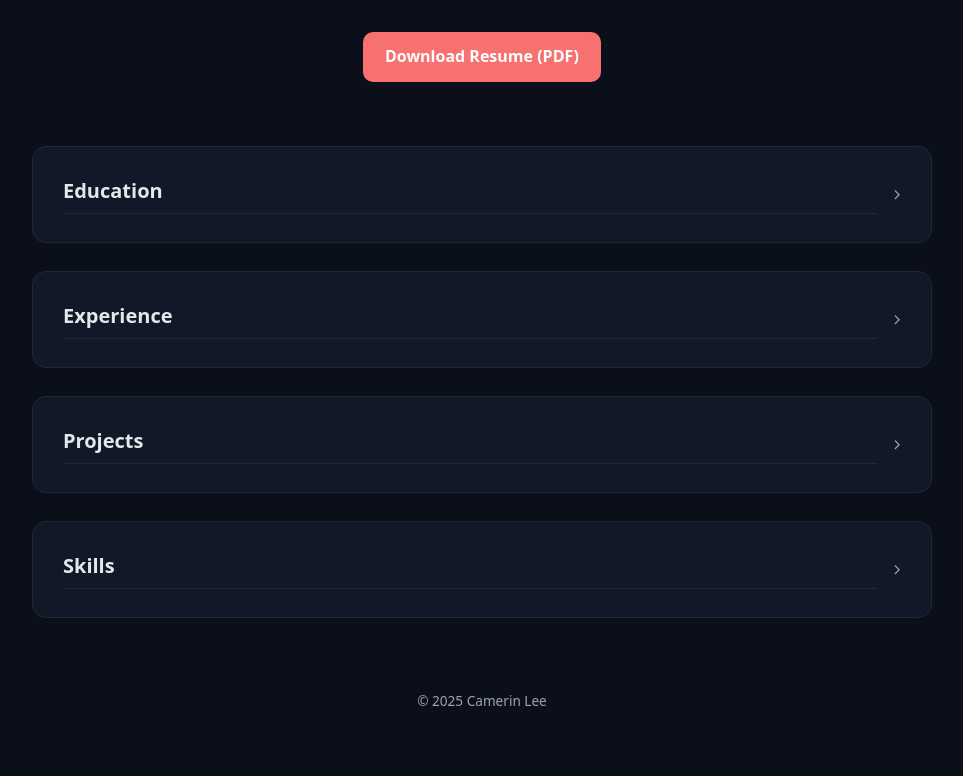
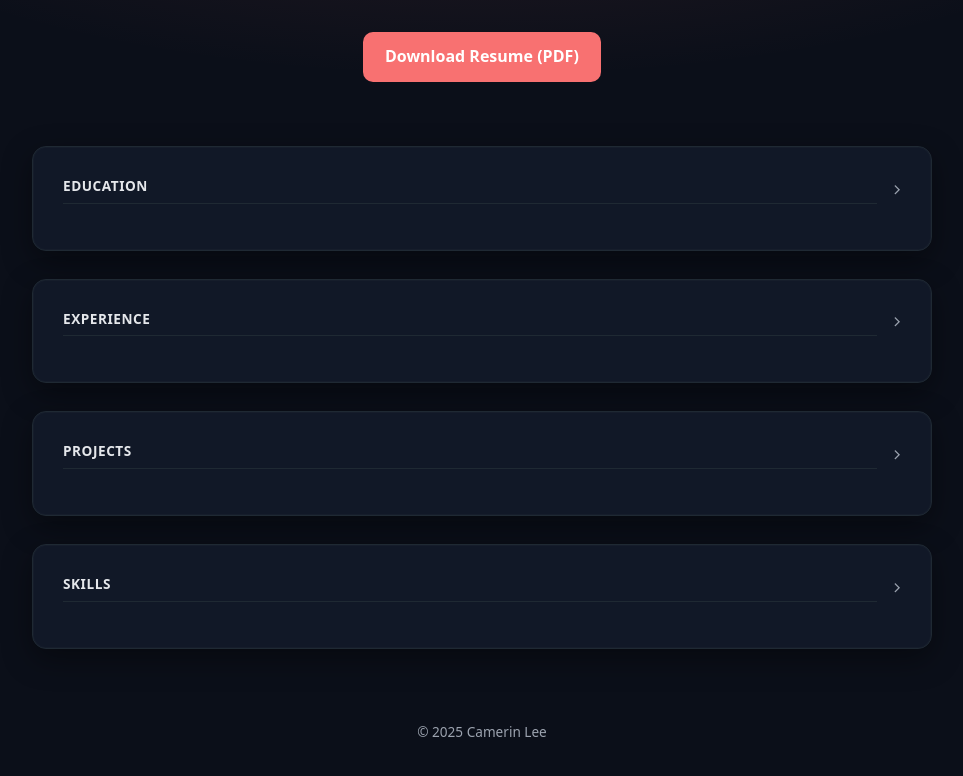
Before and after one commit to camerinUSC/camerinUSC.github.io, a plain HTML site: page index.html in a window 1280 px wide. Both pictures are taken after a click on the button "Toggle dark mode". Shown: the part 162-938 px from the top of the page, without its empty margins (158-1121 px from the left). Drawn offline with Linux system fonts and the light colour scheme.

Commit message:
Update styles.css

```diff
--- a/styles.css
+++ b/styles.css
@@ -7,7 +7,7 @@
   --text: #0f172a;
   --muted: #475569;
   --border: #e5e7eb;
-  --accent: #990000; /* USC cardinal */
+  --accent: #990000; /* USC Cardinal */
 }
 
 [data-theme="dark"] {
@@ -35,7 +35,15 @@
 body {
   margin: 0;
   padding: 48px 20px;
-  background: var(--bg);
+
+  background:
+    radial-gradient(
+      1200px 400px at top center,
+      rgba(248, 113, 113, 0.12),
+      transparent 60%
+    ),
+    var(--bg);
+
   color: var(--text);
   font-family: system-ui, -apple-system, BlinkMacSystemFont,
     "Segoe UI", Roboto, Helvetica, Arial, sans-serif;
@@ -43,7 +51,7 @@
 }
 
 /* =========================
-   Header / Hero
+   Hero / Header
    ========================= */
 .hero {
   max-width: 900px;
@@ -74,16 +82,24 @@
   text-decoration: underline;
 }
 
+/* =========================
+   Resume Button
+   ========================= */
 .resume-btn {
   display: inline-block;
   margin-top: 20px;
   padding: 12px 22px;
+
   background: var(--accent);
   color: #ffffff;
   text-decoration: none;
   font-weight: 600;
+
   border-radius: 10px;
-  transition: transform 0.15s ease, box-shadow 0.15s ease,
+
+  transition:
+    transform 0.15s ease,
+    box-shadow 0.15s ease,
     background 0.15s ease;
 }
 
@@ -126,7 +142,7 @@
 }
 
 /* =========================
-   Cards / Sections
+   Cards
    ========================= */
 .card {
   background: var(--surface);
@@ -136,8 +152,14 @@
   margin-bottom: 28px;
 }
 
+[data-theme="dark"] .card {
+  box-shadow:
+    inset 0 0 0 1px rgba(255, 255, 255, 0.02),
+    0 10px 30px rgba(0, 0, 0, 0.4);
+}
+
 /* =========================
-   Collapsible Headers
+   Collapsible Section Header
    ========================= */
 .section-header {
   all: unset;
@@ -150,10 +172,14 @@
 
 .section-header h2 {
   margin: 0;
-  font-size: 1.25rem;
+  padding-bottom: 6px;
+
+  font-size: 0.85rem;
   font-weight: 600;
+  letter-spacing: 0.04em;
+  text-transform: uppercase;
+
   border-bottom: 1px solid var(--border);
-  padding-bottom: 6px;
   flex: 1;
 }
 
@@ -169,14 +195,19 @@
 }
 
 /* =========================
-   Section Content
+   Collapsible Content
    ========================= */
 .section-content {
   margin-top: 18px;
+  overflow: hidden;
+  max-height: 1000px;
+  opacity: 1;
+  transition: max-height 0.25s ease, opacity 0.2s ease;
 }
 
 .collapsible.closed .section-content {
-  display: none;
+  max-height: 0;
+  opacity: 0;
 }
 
 /* =========================
```
